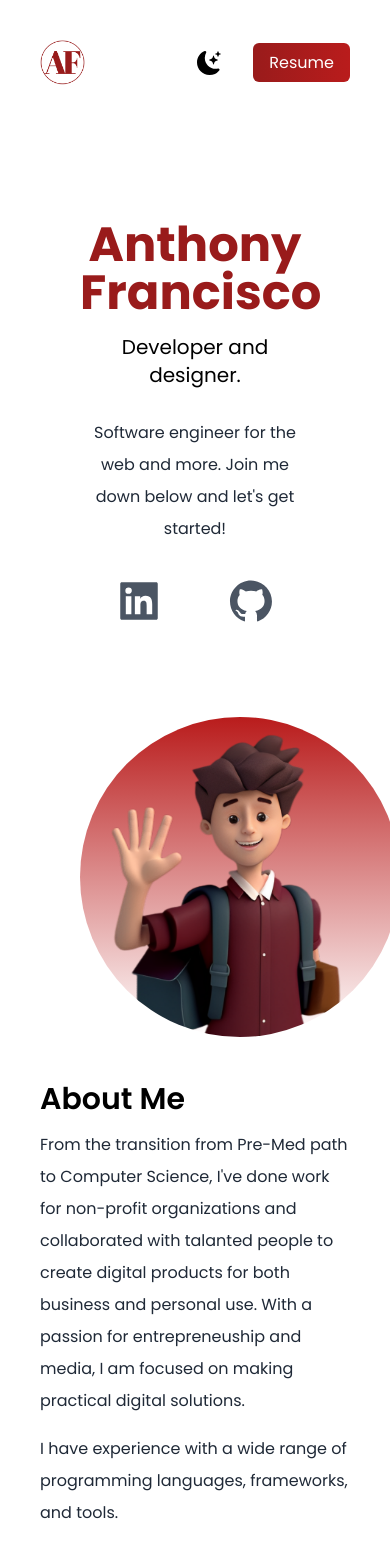
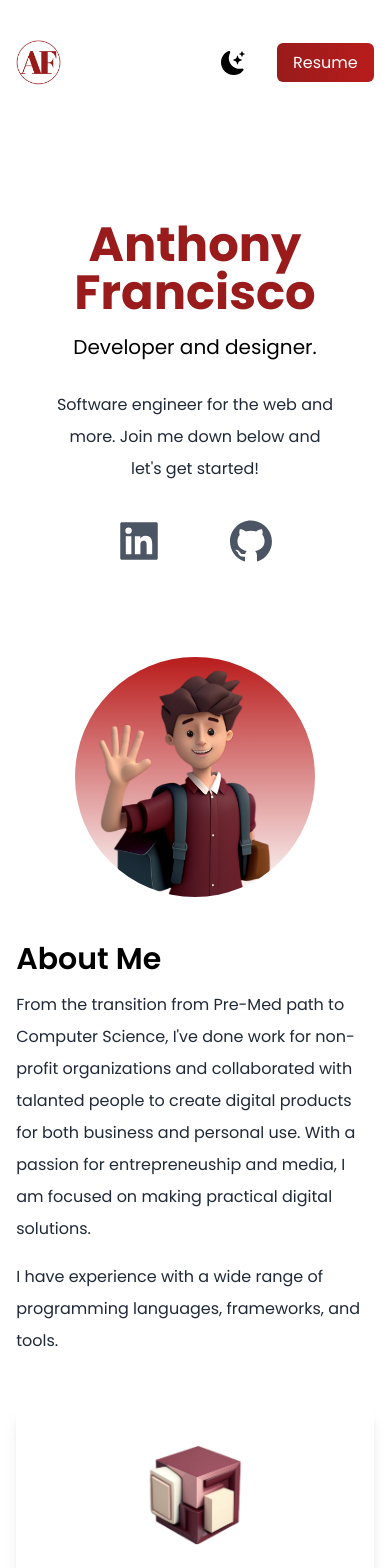
Before and after one commit to afranci2/Portfolio, a Next.js app: page / in a window 390 px wide. Shown: the top 1568 px of the page. Built offline with nearby package versions, Linux system fonts and the light colour scheme; a web font is replaced by a local one.

Commit message:
Responsive

```diff
--- a/pages/Card.jsx
+++ b/pages/Card.jsx
@@ -27,9 +27,9 @@ const Card = (props) => {
     <div className="rounded-lg transition ease-in-out basis-1/3 flex-1 relative">
       {" "}
       {click && (
-        <div className="border-2  overflow-auto shadow-2xl rounded-lg bg-white/100 w-10/12 h-5/6 fixed z-50 top-1/2 left-1/2 transform -translate-x-1/2 -translate-y-1/2">
+        <div className="border-2  overflow-auto shadow-2xl rounded-lg bg-white/100 w-11/12 h-5/6 fixed z-50 top-1/2 left-1/2 transform -translate-x-1/2 -translate-y-1/2">
           <div className="flex space-between">
-            <div className="py-14 px-16 md:flex space-between content text-black">
+            <div className="mr-4 w-10/12 py-12 m-auto md:flex md:py-14 md:px-16 md:ml-0 md:w-auto space-between content text-black">
               {" "}
               <div className="basis-1/3 flex-1 text pr-10">
                 <p className="font-bold text-4xl">Monte Sinai</p>
--- a/pages/index.js
+++ b/pages/index.js
@@ -33,7 +33,7 @@ export default function Home() {
         <meta name="description" content="Generated by create next app" />
         <link rel="icon" href="/favicon.ico" />
       </Head>
-      <main className=" bg-white px-10 dark:bg-black md:px-20 lg:px-40">
+      <main className=" bg-white w-11/12 m-auto dark:bg-black md:px-20 lg:px-40">
         <section className="min-h-screen">
           <nav className="py-10 mb-12 flex justify-between dark:text-white">
             <Image className="" src={darkMode ? DarkLogo : web7} width={45} height={45} alt="wef" />
@@ -78,7 +78,7 @@ export default function Home() {
                 <AiFillGithub />
               </a>
             </div>
-            <div className="mx-auto bg-gradient-to-b from-red-700 rounded-full w-80 h-80 relative overflow-hidden mt-20 md:h-96 md:w-96 dark:bg-gradient-to-b dark:to-teal-200 dark:from-teal-500">
+            <div className="mx-auto bg-gradient-to-b from-red-700 rounded-full w-60 h-60 relative overflow-hidden mt-20 md:h-96 md:w-96 dark:bg-gradient-to-b dark:to-teal-200 dark:from-teal-500">
               <Image src={deved} layout="fill" objectFit="cover" alt="Wef" />
             </div>
           </div>
```
